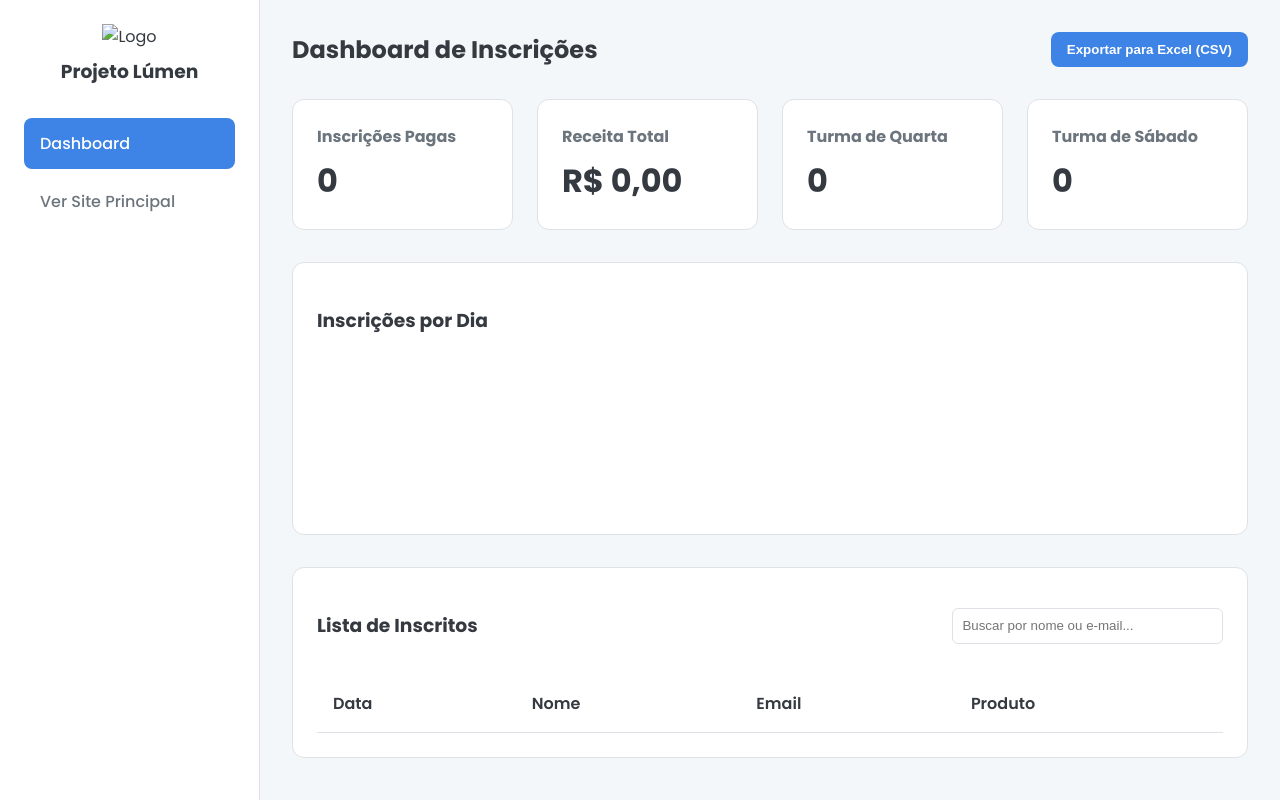
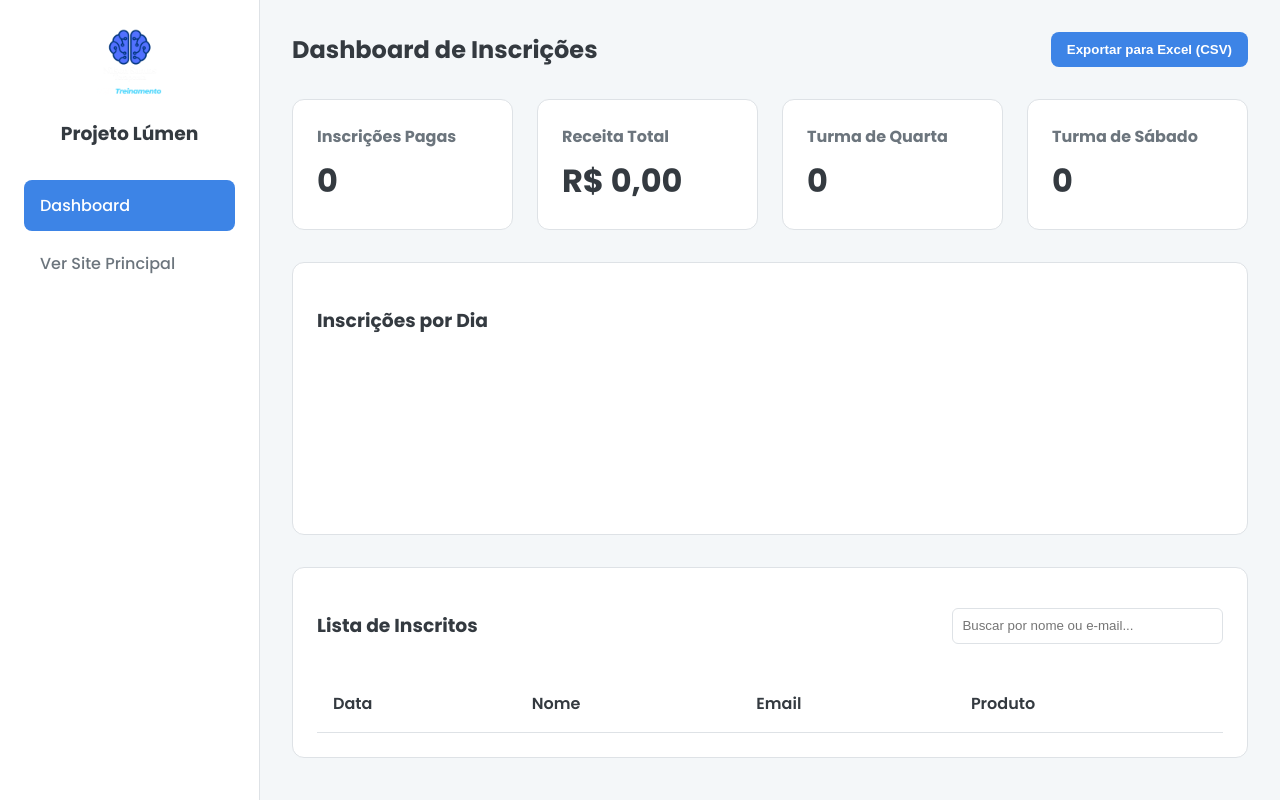
Before and after one commit to 2bertox2/projetonst, a website: page admin.html in a window 1280 px wide. Drawn offline with nearby package versions, Linux system fonts and the light colour scheme; no server answers.

Commit message:
Add files via upload

```diff
--- a/admin.html
+++ b/admin.html
@@ -11,7 +11,7 @@
     <div class="dashboard-container">
         <aside class="sidebar">
             <div class="sidebar-header">
-                <img src="img/logo nilson.png" alt="Logo" class="logo">
+                <img src="logo nilson.png" alt="Logo" class="logo">
                 <h3>Projeto Lúmen</h3>
             </div>
             <nav class="sidebar-nav">
```
